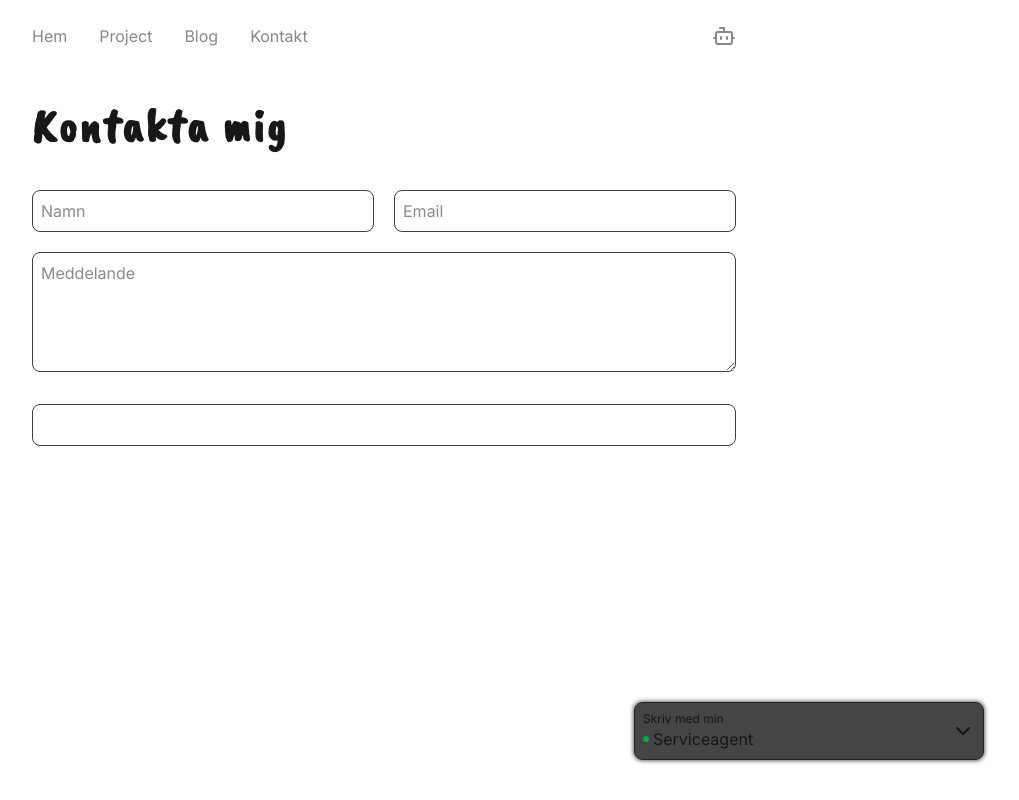
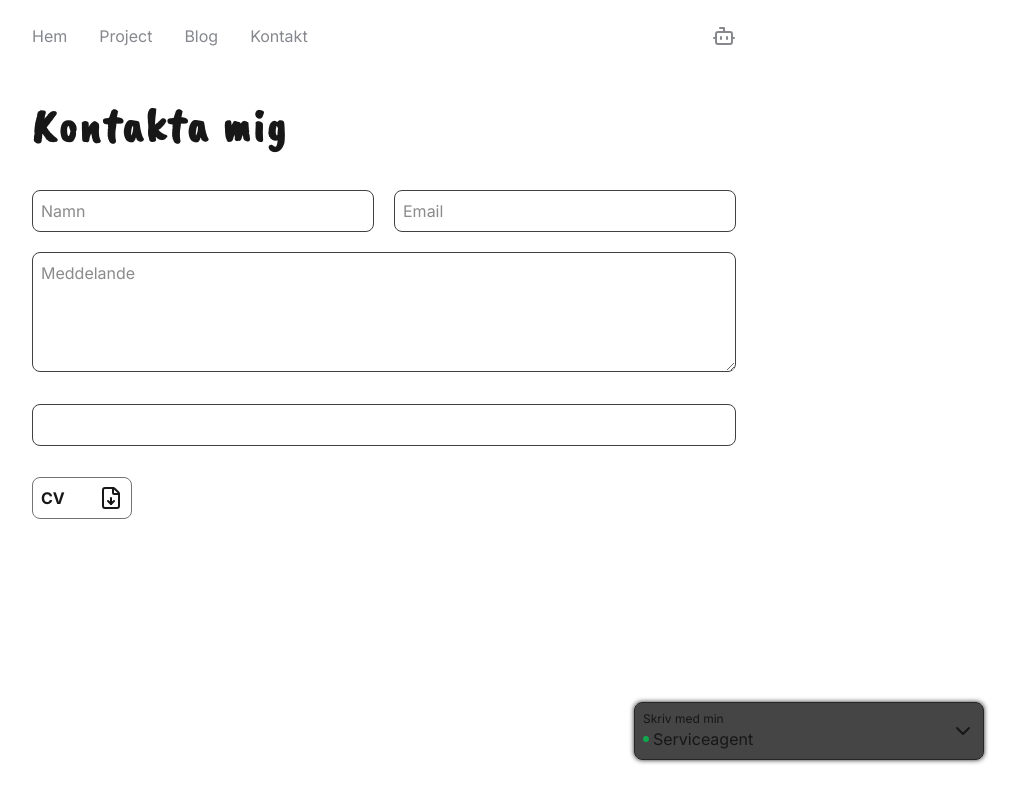
Before and after one commit to ArvidAlund/portfolio, a Next.js app: page /contact in a window 1280 px wide. Shown: the whole page, without its empty margins (256-1275 px from the left). Built offline with nearby package versions, Linux system fonts and the light colour scheme.

Commit message:
feature: contact icons added

```diff
--- a/src/app/components/contact.jsx
+++ b/src/app/components/contact.jsx
@@ -1,7 +1,7 @@
 import { FileDown, Mail } from "lucide-react"
 import IconWTooltip from "./iconWTooltip"
 
-export default function Contact(){
+export default function ContactIcons(){
     return <div className="flex h-10 items-center gap-6 mt-8">
           <button className="flex border border-neutral-500 p-2 rounded-lg w-25 justify-between cursor-pointer transition-all duration-200 hover:bg-neutral-900">
             <p className="font-bold">CV</p>
@@ -28,8 +28,9 @@ export default function Contact(){
           />
           <IconWTooltip
           name="Mail"
-          href="mailto:arvid.alund@gmail.com"
+          href="/contact"
           svg={<Mail/>}
+          targetBlank={false}
           />
         </div>
 }
--- a/src/app/components/iconWTooltip.jsx
+++ b/src/app/components/iconWTooltip.jsx
@@ -1,8 +1,8 @@
-export default function IconWTooltip({ name, href, svg }) {
+export default function IconWTooltip({ name, href, svg, targetBlank = true }) {
   return (
     <a
       href={href}
-      target="_blank"
+      target={`${targetBlank ? "_blank" : ""}`}
       rel="noopener noreferrer"
       className="group relative inline-block w-6 h-6 text-white hover:text-neutral-400 transition-colors"
     >
--- a/src/app/contact/page.jsx
+++ b/src/app/contact/page.jsx
@@ -2,6 +2,7 @@
 
 import { SendHorizonal } from "lucide-react";
 import { useEffect, useState } from "react";
+import ContactIcons from "../components/contact";
 
 export default function Contact() {
   const [formData, setFormData] = useState({ name: "", email: "", content: "" });
@@ -60,6 +61,7 @@ export default function Contact() {
             </div>
           </button>
         </form>
+        <ContactIcons/>
       </main>
     </div>
   );
--- a/src/app/page.jsx
+++ b/src/app/page.jsx
@@ -1,4 +1,4 @@
-import Contact from "./components/contact"
+import ContactIcons from "./components/contact"
 import Experience from "./components/experience/experience"
 import TechStack from "./components/stack"
 
@@ -17,7 +17,7 @@ export default function Home() {
             />
           </h4>
           <p className="mt-4 text-sm">Fullstack JS-utvecklare med fokus på React och API:er.</p>
-          <Contact/>
+          <ContactIcons />
         </div>
 
         <div className="w-full flex justify-center">
```
